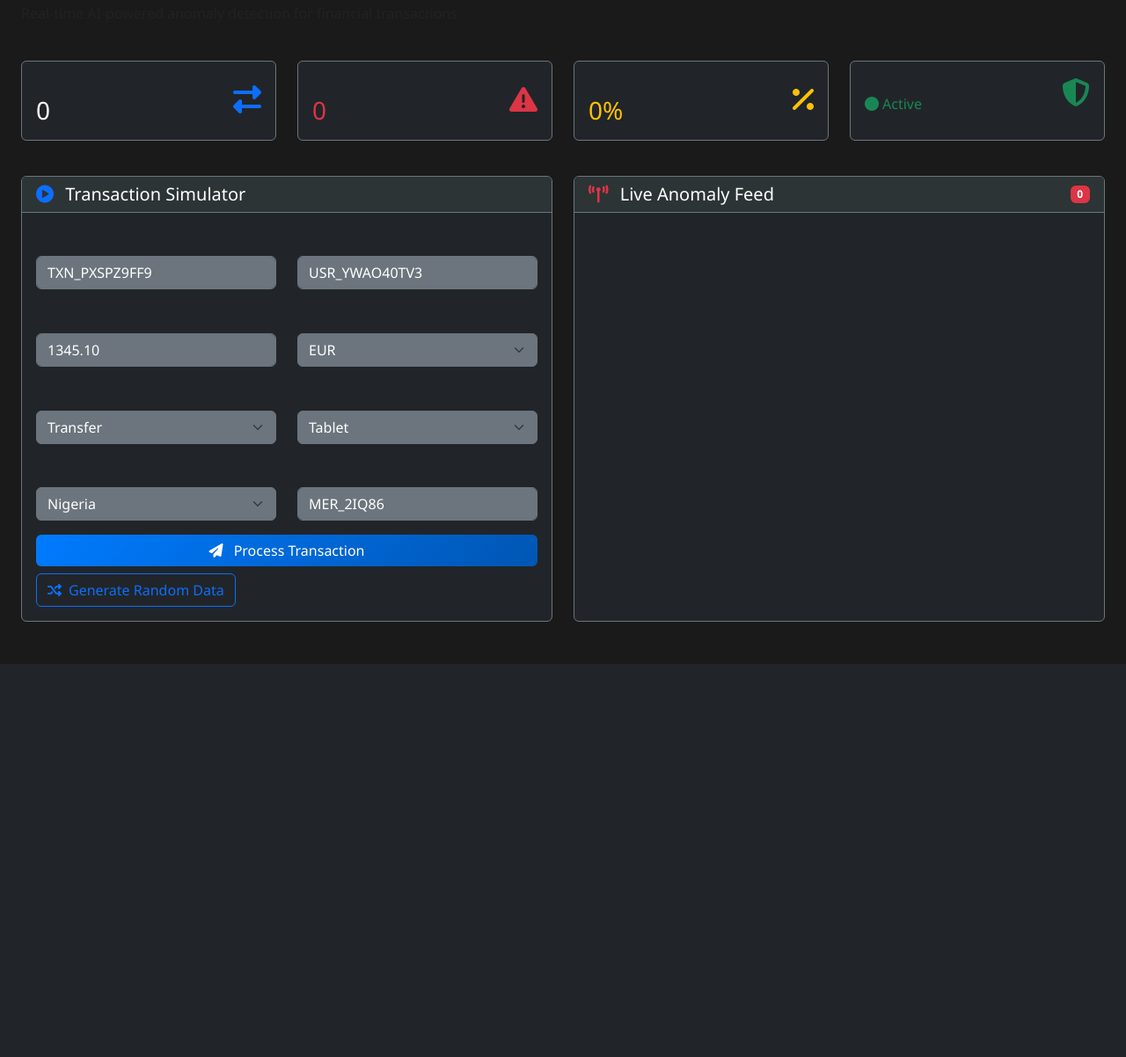
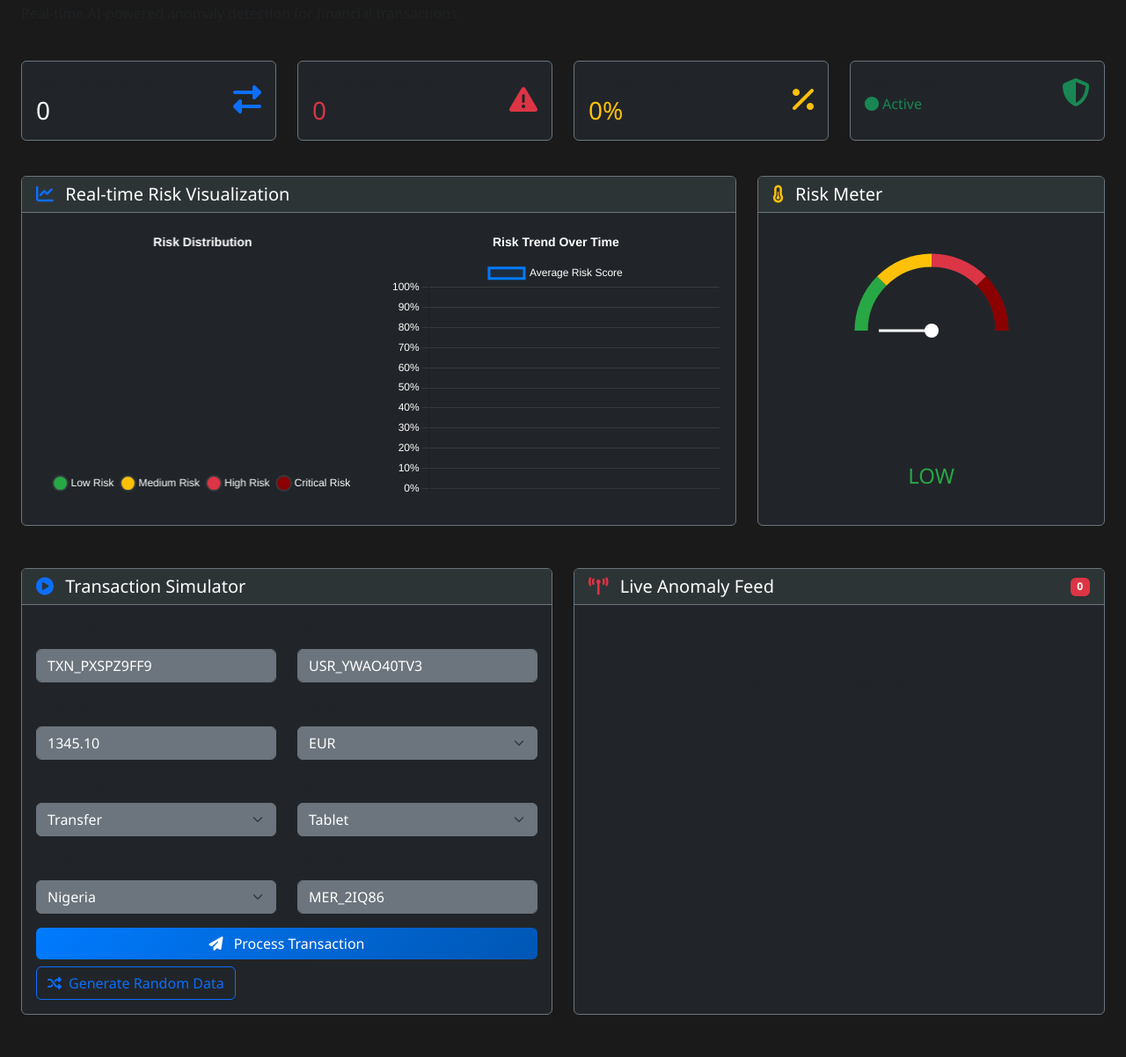
Before and after one commit to Joeches/sentinelscan, a Flask app: page / in a window 1280 px wide. Shown: the part 142-1344 px from the top of the page at 88% size. Before the commit the page ends 897 px from the top, so only its background shows below. Run offline with Flask 3, Linux system fonts and the light colour scheme; data that the repository does not hold is empty.

Commit message:
Show transaction risks with interactive, color-coded visualizations
Implements real-time risk visualization using Chart.js, adds a new /api/transactions endpoint, and updates CSS styles for risk indicators.

Replit-Commit-Author: Agent
Replit-Commit-Session-Id: ce694761-160f-44b9-afcd-bb533aa8aefa
Replit-Commit-Screenshot-Url: https://storage.googleapis.com/screenshot-production-us-central1/dabda75e-2c71-4f7f-8bea-37cb18616527/e848800a-0f44-448b-b2a5-dc0ded21b310.jpg

```diff
--- a/app.py
+++ b/app.py
@@ -250,6 +250,28 @@ def get_dashboard_stats():
         logging.error(f"Error retrieving dashboard stats: {str(e)}")
         return jsonify({'error': 'Internal server error'}), 500
 
+@app.route('/api/transactions')
+def get_transactions():
+    """Get all transactions for visualization"""
+    try:
+        limit = request.args.get('limit', 50, type=int)
+
+        # Sort transactions by processed time, most recent first
+        sorted_transactions = sorted(
+            transactions_db,
+            key=lambda x: x.get('processed_at', ''),
+            reverse=True
+        )[:limit]
+
+        return jsonify({
+            'transactions': sorted_transactions,
+            'total': len(transactions_db)
+        }), 200
+
+    except Exception as e:
+        logging.error(f"Error retrieving transactions: {str(e)}")
+        return jsonify({'error': 'Internal server error'}), 500
+
 # Initialize model on startup
 load_model()
 
--- a/static/css/style.css
+++ b/static/css/style.css
@@ -304,6 +304,68 @@ body {
     }
 }
 
+/* Risk Visualization Styles */
+.risk-meter-container {
+    position: relative;
+    display: inline-block;
+}
+
+.risk-level-low {
+    color: var(--success-color) !important;
+}
+
+.risk-level-medium {
+    color: var(--warning-color) !important;
+}
+
+.risk-level-high {
+    color: var(--danger-color) !important;
+}
+
+.risk-level-critical {
+    color: #8b0000 !important;
+}
+
+.chart-container {
+    position: relative;
+    height: 300px;
+    width: 100%;
+}
+
+.chart-legend {
+    display: flex;
+    justify-content: center;
+    flex-wrap: wrap;
+    margin-top: 10px;
+}
+
+.legend-item {
+    display: flex;
+    align-items: center;
+    margin: 0 10px;
+    font-size: 0.875rem;
+}
+
+.legend-color {
+    width: 12px;
+    height: 12px;
+    border-radius: 2px;
+    margin-right: 6px;
+}
+
+.risk-indicator {
+    display: inline-block;
+    width: 8px;
+    height: 8px;
+    border-radius: 50%;
+    margin-right: 5px;
+}
+
+.risk-low { background-color: var(--success-color); }
+.risk-medium { background-color: var(--warning-color); }
+.risk-high { background-color: var(--danger-color); }
+.risk-critical { background-color: #8b0000; }
+
 /* Utility classes */
 .text-nowrap {
     white-space: nowrap;
--- a/static/js/anomalies.js
+++ b/static/js/anomalies.js
@@ -149,6 +149,7 @@ class AnomaliesPage {
                         ${anomaly.device_info}
                     </td>
                     <td>
+                        <span class="risk-indicator ${this.getRiskIndicatorClass(anomaly.anomaly_score)}"></span>
                         <span class="${scoreClass}">
                             ${(anomaly.anomaly_score * 100).toFixed(1)}%
                         </span>
--- a/static/js/dashboard.js
+++ b/static/js/dashboard.js
@@ -4,12 +4,17 @@ class Dashboard {
     constructor() {
         this.refreshInterval = null;
         this.autoRefreshEnabled = false;
+        this.riskDistributionChart = null;
+        this.riskTimelineChart = null;
+        this.riskMeter = null;
+        this.transactionData = [];
         this.init();
     }
 
     init() {
         this.loadDashboardStats();
         this.setupEventListeners();
+        this.initializeCharts();
         this.startAutoRefresh();
         this.generateRandomTransactionData();
     }
@@ -138,6 +143,10 @@ class Dashboard {
         if (result.is_anomaly) {
             this.addToAnomalyFeed(result);
         }
+
+        // Update transaction data and visualizations
+        this.transactionData.push(result);
+        this.updateRiskVisualizations(this.transactionData);
     }
 
     addToAnomalyFeed(anomaly) {
@@ -196,9 +205,26 @@ class Dashboard {
 
                 // Load recent anomalies into feed
                 this.loadRecentAnomalies(stats.recent_anomalies);
+
+                // Load all transactions for visualizations
+                await this.loadTransactionData();
             }
         } catch (error) {
             console.error('Error loading dashboard stats:', error);
+        }
+    }
+
+    async loadTransactionData() {
+        try {
+            const response = await fetch('/api/transactions?limit=50');
+            const data = await response.json();
+
+            if (response.ok) {
+                this.transactionData = data.transactions;
+                this.updateRiskVisualizations(this.transactionData);
+            }
+        } catch (error) {
+            console.error('Error loading transaction data:', error);
         }
     }
 
@@ -230,6 +256,240 @@ class Dashboard {
         this.refreshInterval = setInterval(() => {
             this.loadDashboardStats();
         }, 5000); // Refresh every 5 seconds
+    }
+
+    initializeCharts() {
+        this.initializeRiskDistributionChart();
+        this.initializeRiskTimelineChart();
+        this.initializeRiskMeter();
+    }
+
+    initializeRiskDistributionChart() {
+        const ctx = document.getElementById('riskDistributionChart').getContext('2d');
+        this.riskDistributionChart = new Chart(ctx, {
+            type: 'doughnut',
+            data: {
+                labels: ['Low Risk', 'Medium Risk', 'High Risk', 'Critical Risk'],
+                datasets: [{
+                    data: [0, 0, 0, 0],
+                    backgroundColor: [
+                        '#28a745',  // Low - Green
+                        '#ffc107',  // Medium - Yellow
+                        '#dc3545',  // High - Red
+                        '#8b0000'   // Critical - Dark Red
+                    ],
+                    borderColor: '#343a40',
+                    borderWidth: 2
+                }]
+            },
+            options: {
+                responsive: true,
+                maintainAspectRatio: false,
+                plugins: {
+                    title: {
+                        display: true,
+                        text: 'Risk Distribution',
+                        color: '#ffffff',
+                        font: { size: 14 }
+                    },
+                    legend: {
+                        position: 'bottom',
+                        labels: {
+                            color: '#ffffff',
+                            usePointStyle: true,
+                            pointStyle: 'circle',
+                            font: { size: 12 }
+                        }
+                    }
+                }
+            }
+        });
+    }
+
+    initializeRiskTimelineChart() {
+        const ctx = document.getElementById('riskTimelineChart').getContext('2d');
+        this.riskTimelineChart = new Chart(ctx, {
+            type: 'line',
+            data: {
+                labels: [],
+                datasets: [{
+                    label: 'Average Risk Score',
+                    data: [],
+                    borderColor: '#007bff',
+                    backgroundColor: 'rgba(0, 123, 255, 0.1)',
+                    tension: 0.4,
+                    fill: true
+                }]
+            },
+            options: {
+                responsive: true,
+                maintainAspectRatio: false,
+                plugins: {
+                    title: {
+                        display: true,
+                        text: 'Risk Trend Over Time',
+                        color: '#ffffff',
+                        font: { size: 14 }
+                    },
+                    legend: {
+                        labels: { color: '#ffffff' }
+                    }
+                },
+                scales: {
+                    x: {
+                        ticks: { color: '#ffffff' },
+                        grid: { color: 'rgba(255, 255, 255, 0.1)' }
+                    },
+                    y: {
+                        beginAtZero: true,
+                        max: 1,
+                        ticks: {
+                            color: '#ffffff',
+                            callback: function(value) {
+                                return (value * 100).toFixed(0) + '%';
+                            }
+                        },
+                        grid: { color: 'rgba(255, 255, 255, 0.1)' }
+                    }
+                }
+            }
+        });
+    }
+
+    initializeRiskMeter() {
+        const canvas = document.getElementById('riskMeter');
+        const ctx = canvas.getContext('2d');
+        this.drawRiskMeter(ctx, 0);
+    }
+
+    drawRiskMeter(ctx, riskValue) {
+        const centerX = 100;
+        const centerY = 100;
+        const radius = 80;
+
+        // Clear canvas
+        ctx.clearRect(0, 0, 200, 200);
+
+        // Draw background arc
+        ctx.beginPath();
+        ctx.arc(centerX, centerY, radius, Math.PI, 2 * Math.PI);
+        ctx.lineWidth = 15;
+        ctx.strokeStyle = '#343a40';
+        ctx.stroke();
+
+        // Risk level colors and positions
+        const riskLevels = [
+            { color: '#28a745', start: 0, end: 0.25 },      // Low
+            { color: '#ffc107', start: 0.25, end: 0.5 },   // Medium
+            { color: '#dc3545', start: 0.5, end: 0.75 },   // High
+            { color: '#8b0000', start: 0.75, end: 1 }      // Critical
+        ];
+
+        // Draw colored segments
+        riskLevels.forEach(level => {
+            ctx.beginPath();
+            const startAngle = Math.PI + (level.start * Math.PI);
+            const endAngle = Math.PI + (level.end * Math.PI);
+            ctx.arc(centerX, centerY, radius, startAngle, endAngle);
+            ctx.lineWidth = 15;
+            ctx.strokeStyle = level.color;
+            ctx.stroke();
+        });
+
+        // Draw needle
+        const needleAngle = Math.PI + (riskValue * Math.PI);
+        ctx.beginPath();
+        ctx.moveTo(centerX, centerY);
+        const needleX = centerX + (radius - 20) * Math.cos(needleAngle);
+        const needleY = centerY + (radius - 20) * Math.sin(needleAngle);
+        ctx.lineTo(needleX, needleY);
+        ctx.lineWidth = 3;
+        ctx.strokeStyle = '#ffffff';
+        ctx.stroke();
+
+        // Draw center circle
+        ctx.beginPath();
+        ctx.arc(centerX, centerY, 8, 0, 2 * Math.PI);
+        ctx.fillStyle = '#ffffff';
+        ctx.fill();
+    }
+
+    updateRiskVisualizations(transactions) {
+        this.updateRiskDistribution(transactions);
+        this.updateRiskTimeline(transactions);
+        this.updateRiskMeter(transactions);
+    }
+
+    updateRiskDistribution(transactions) {
+        const distribution = [0, 0, 0, 0]; // Low, Medium, High, Critical
+
+        transactions.forEach(transaction => {
+            const score = transaction.anomaly_score;
+            if (score < 0.25) distribution[0]++;
+            else if (score < 0.5) distribution[1]++;
+            else if (score < 0.75) distribution[2]++;
+            else distribution[3]++;
+        });
+
+        this.riskDistributionChart.data.datasets[0].data = distribution;
+        this.riskDistributionChart.update();
+    }
+
+    updateRiskTimeline(transactions) {
+        const timeGroups = {};
+
+        transactions.forEach(transaction => {
+            const time = new Date(transaction.processed_at);
+            const timeKey = time.toLocaleTimeString('en-US', {
+                hour: '2-digit',
+                minute: '2-digit'
+            });
+
+            if (!timeGroups[timeKey]) {
+                timeGroups[timeKey] = [];
+            }
+            timeGroups[timeKey].push(transaction.anomaly_score);
+        });
+
+        const labels = Object.keys(timeGroups).slice(-10);
+        const data = labels.map(time => {
+            const scores = timeGroups[time];
+            return scores.reduce((sum, score) => sum + score, 0) / scores.length;
+        });
+
+        this.riskTimelineChart.data.labels = labels;
+        this.riskTimelineChart.data.datasets[0].data = data;
+        this.riskTimelineChart.update();
+    }
+
+    updateRiskMeter(transactions) {
+        if (transactions.length === 0) {
+            this.drawRiskMeter(document.getElementById('riskMeter').getContext('2d'), 0);
+            this.updateRiskLevelText(0);
+            return;
+        }
+
+        const avgRisk = transactions.reduce((sum, t) => sum + t.anomaly_score, 0) / transactions.length;
+        this.drawRiskMeter(document.getElementById('riskMeter').getContext('2d'), avgRisk);
+        this.updateRiskLevelText(avgRisk);
+    }
+
+    updateRiskLevelText(riskValue) {
+        const riskLevelElement = document.getElementById('riskLevelText');
+
+        if (riskValue < 0.25) {
+            riskLevelElement.textContent = 'LOW';
+            riskLevelElement.className = 'risk-level-low';
+        } else if (riskValue < 0.5) {
+            riskLevelElement.textContent = 'MEDIUM';
+            riskLevelElement.className = 'risk-level-medium';
+        } else if (riskValue < 0.75) {
+            riskLevelElement.textContent = 'HIGH';
+            riskLevelElement.className = 'risk-level-high';
+        } else {
+            riskLevelElement.textContent = 'CRITICAL';
+            riskLevelElement.className = 'risk-level-critical';
+        }
     }
 
     showToast(message, type = 'info') {
--- a/templates/dashboard.html
+++ b/templates/dashboard.html
@@ -77,6 +77,50 @@
                         </div>
                         <div class="text-success">
                             <i class="fas fa-shield-alt fa-2x"></i>
+                        </div>
+                    </div>
+                </div>
+            </div>
+        </div>
+    </div>
+
+    <!-- Risk Visualization Charts -->
+    <div class="row mb-4">
+        <div class="col-lg-8 mb-4">
+            <div class="card bg-dark border-secondary">
+                <div class="card-header border-secondary">
+                    <h5 class="text-white mb-0">
+                        <i class="fas fa-chart-line text-primary me-2"></i>
+                        Real-time Risk Visualization
+                    </h5>
+                </div>
+                <div class="card-body">
+                    <div class="row">
+                        <div class="col-md-6 mb-3">
+                            <canvas id="riskDistributionChart" width="400" height="300"></canvas>
+                        </div>
+                        <div class="col-md-6 mb-3">
+                            <canvas id="riskTimelineChart" width="400" height="300"></canvas>
+                        </div>
+                    </div>
+                </div>
+            </div>
+        </div>
+
+        <div class="col-lg-4 mb-4">
+            <div class="card bg-dark border-secondary h-100">
+                <div class="card-header border-secondary">
+                    <h5 class="text-white mb-0">
+                        <i class="fas fa-thermometer-half text-warning me-2"></i>
+                        Risk Meter
+                    </h5>
+                </div>
+                <div class="card-body d-flex align-items-center justify-content-center">
+                    <div class="risk-meter-container">
+                        <canvas id="riskMeter" width="200" height="200"></canvas>
+                        <div class="text-center mt-3">
+                            <h6 class="text-muted">Current Risk Level</h6>
+                            <h4 id="riskLevelText" class="text-success">LOW</h4>
                         </div>
                     </div>
                 </div>
```
